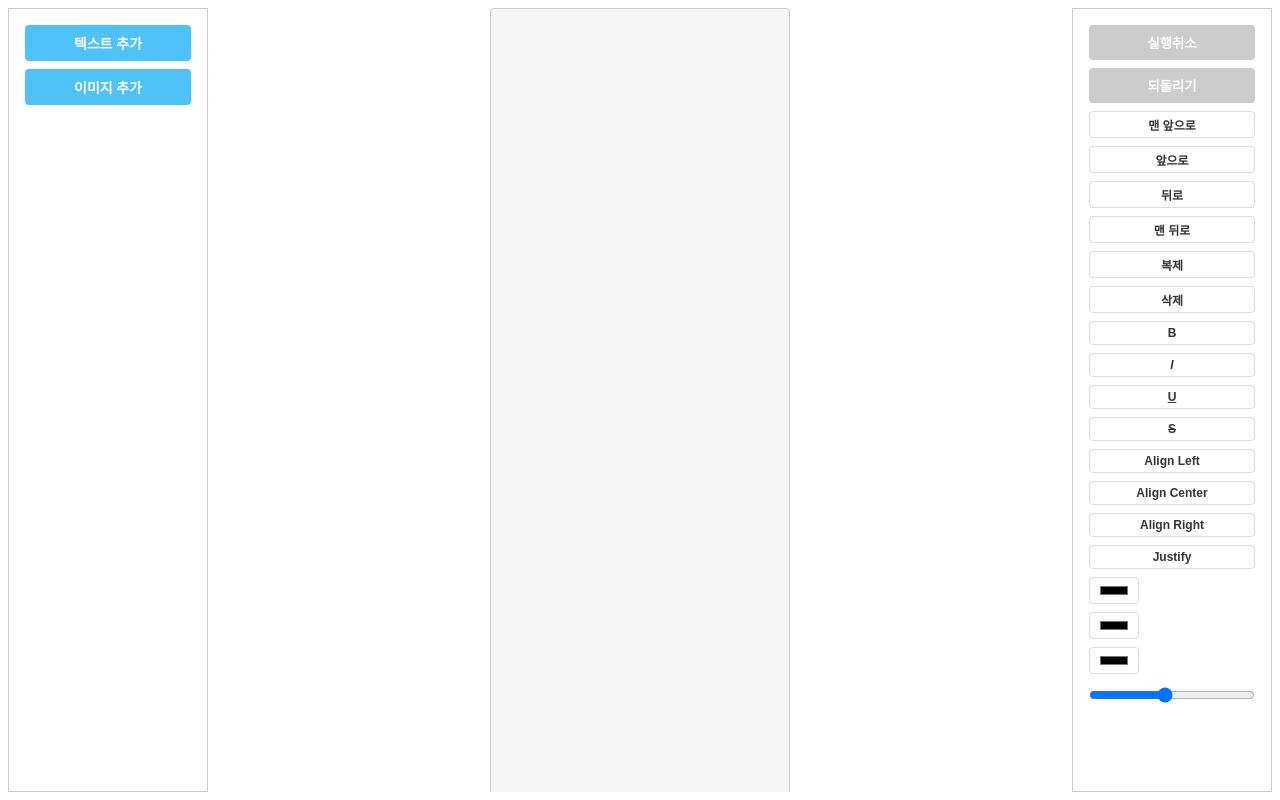
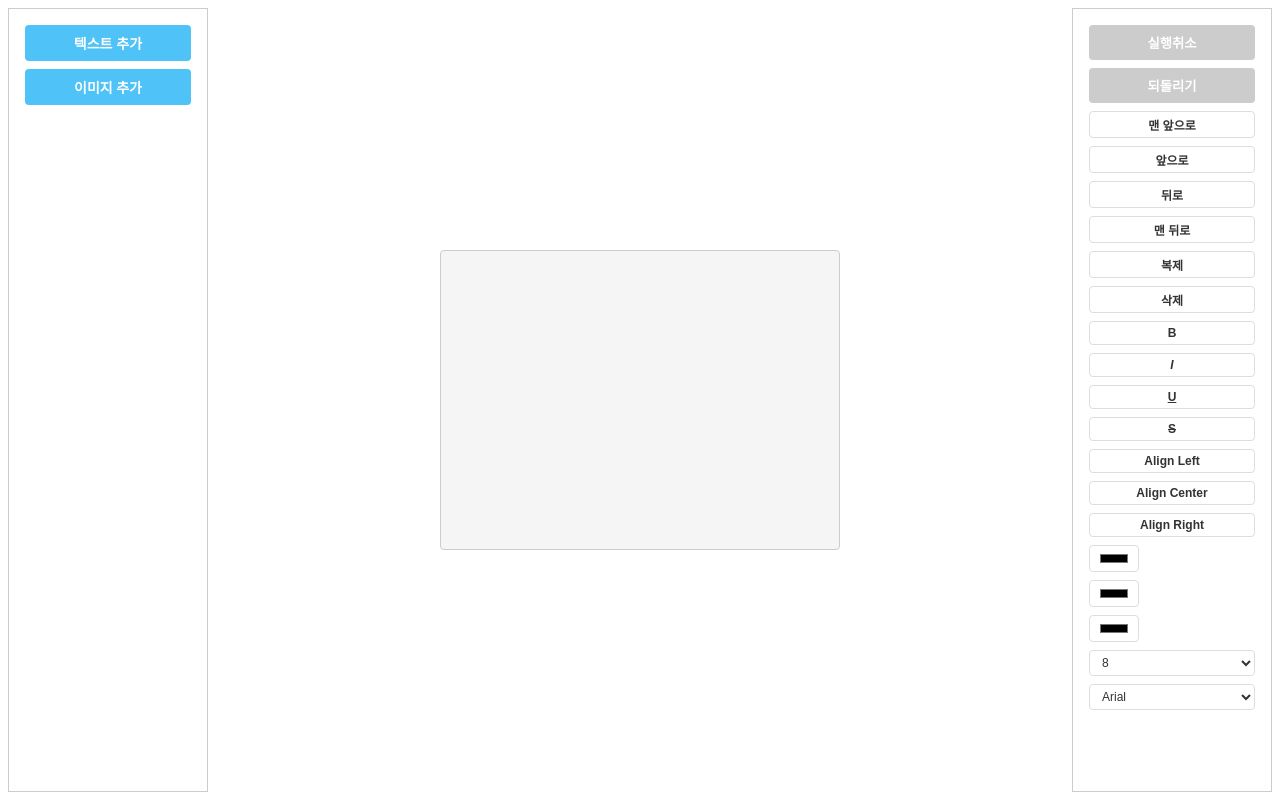
Before and after one commit to asdfghjkkl11/svelte_image_editor, a Svelte app: page / in a window 1280 px wide. Built offline with nearby package versions, Linux system fonts and the light colour scheme.

Commit message:
에디터 개발중

```diff
--- a/src/App.svelte
+++ b/src/App.svelte
@@ -1,49 +1,20 @@
 <script>
     import "./global.css";
-    import Itembox from './components/Itembox.svelte';
-    import Toolbox from './components/Toolbox.svelte';
-    import Editor from './components/Editor.svelte';
+    import ImageEditor from "./components/ImageEditor.svelte";
 
-    let editorAction = { type: null, payload: null };
-
-    let current_history_index = 0;
-    let history_length = 0;
-
-    function handleHistoryUpdate(event) {
-        current_history_index = event.detail.current_history_index;
-        history_length = event.detail.history_length;
-    }
-
-    function handleToolboxAction(event) {
-        editorAction = event.detail;
-    }
-
-    function handleAddImageObject(event) {
-        editorAction = { type: 'add_image_object', payload: event.detail };
+    let option = {
+        width: 800,
+        height: 600,
     }
 </script>
 
 <div class="editor-container">
-    <Itembox
-        on:add_text_object={() => (editorAction = { type: 'add_text_object' })}
-        on:add_image_object={handleAddImageObject}
-    />
-    <Editor
-        bind:action={editorAction}
-        on:history_updated={handleHistoryUpdate}
-    />
-    <Toolbox
-        on:action={handleToolboxAction}
-        {current_history_index}
-        {history_length}
-    />
+    <ImageEditor {option}/>
 </div>
 
 <style>
     .editor-container {
         height: 100vh;
-        padding: 8px;
         display: flex;
-        gap: 1rem;
     }
 </style>
--- a/src/components/Editor.svelte
+++ b/src/components/Editor.svelte
@@ -6,9 +6,10 @@
     const dispatch = createEventDispatcher();
 
     // 1. 상수 및 상태 변수 선언
-    export let width = 600; // 외부에서 받는 캔버스 너비
-    export let height = 1800; // 외부에서 받는 캔버스 높이
-    export let scale = 0.5; // 캔버스 스케일(확대/축소 비율)
+    export let option;
+    let width = option.width; // 외부에서 받는 캔버스 너비
+    let height = option.height; // 외부에서 받는 캔버스 높이
+    let scale = option.scale; // 캔버스 스케일(확대/축소 비율)
     let canvas_y = (height * scale) / 2; // 캔버스의 Y 중심 좌표(스케일 적용)
 
     // 오브젝트(사각형 등) 상태 배열
@@ -37,20 +38,6 @@
     let is_history_action = false;
     let is_editing_text = false;
 
-    // 사각형 색상 팔레트
-    const colors = [
-        '#4fc3f7', // 하늘색
-        '#ffb74d', // 주황색
-        '#81c784', // 초록색
-        '#ba68c8', // 보라색
-        '#ff8a65', // 연한 주황색
-        '#64b5f6', // 파란색
-        '#ffd54f', // 노란색
-        '#e57373', // 빨간색
-        '#4db6ac', // 청록색
-        '#7986cb', // 인디고색
-    ];
-
     let canvas_wrapper;
     let canvas_container;
     let canvas;
@@ -59,12 +46,6 @@
 
     // Single prop to trigger actions from parent
     export let action = { type: null, payload: null };
-
-    // 2. 유틸 함수
-    // 랜덤 색상 반환
-    function get_random_color() {
-        return colors[Math.floor(Math.random() * colors.length)];
-    }
 
     // 사각형별 rotate-handle 위치(top/bottom) 반환
     function get_rotate_handle_position(obj) {
@@ -276,20 +257,19 @@
 
     // 텍스트 서식 적용 함수
     function format_text(command, value = null) {
+        document.execCommand("styleWithCSS", true, null);
         document.execCommand(command, false, value);
         objects = objects;
     }
 
     function change_font_size(value) {
+        document.execCommand("styleWithCSS", true, null);
         document.execCommand('fontSize', false, '7');
-        let fontElements =
-            selected_object.text_element.querySelector('font[size="7"]');
-        fontElements.removeAttribute('size');
-        fontElements.style.fontSize = `${value}px`;
-        fontElements.outerHTML
-            .replace('<font', '<span')
-            .replace('</font>', '</span>');
-        let text = fontElements.outerHTML;
+
+        let text = selected_object.text_element.innerHTML;
+        text = text.replaceAll('xxx-large', `${value.value}px`);
+
+        document.execCommand('selectAll', false, null);
         document.execCommand('delete', false, null);
         document.execCommand('insertHTML', false, text);
         objects = objects;
--- /dev/null
+++ b/src/components/ImageEditor.svelte
@@ -0,0 +1,82 @@
+<script>
+    import Itembox from './Itembox.svelte';
+    import Toolbox from './Toolbox.svelte';
+    import Editor from './Editor.svelte';
+
+    export let option
+
+    let default_option ={
+        width: 600,
+        height: 1800,
+        scale: 0.5,
+        undo: true,
+        redo: true,
+        forward: true,
+        backward: true,
+        duplicate: true,
+        delete: true,
+        bold: true,
+        italic: true,
+        underline: true,
+        strike: true,
+        text_align: true,
+        color: true,
+        background_color: true,
+        object_background_color: true,
+        font_size: true,
+        font_family: true,
+    };
+
+    option = {
+        ...default_option,
+        ...option
+    };
+
+    let editorAction = { type: null, payload: null };
+
+    let current_history_index = 0;
+    let history_length = 0;
+
+    function handleHistoryUpdate(event) {
+        current_history_index = event.detail.current_history_index;
+        history_length = event.detail.history_length;
+    }
+
+    function handleToolboxAction(event) {
+        editorAction = event.detail;
+    }
+
+    function handleAddImageObject(event) {
+        editorAction = { type: 'add_image_object', payload: event.detail };
+    }
+</script>
+
+<div class="editor-container">
+    <Itembox
+            on:add_text_object={() => (editorAction = { type: 'add_text_object' })}
+            on:add_image_object={handleAddImageObject}
+            {option}
+    />
+    <Editor
+            bind:action={editorAction}
+            on:history_updated={handleHistoryUpdate}
+            {option}
+    />
+    <Toolbox
+            on:action={handleToolboxAction}
+            {current_history_index}
+            {history_length}
+            {option}
+    />
+</div>
+
+<style>
+    .editor-container {
+        width: 100%;
+        height: 100%;
+        padding: 8px;
+        display: flex;
+        gap: 1rem;
+        position: relative;
+    }
+</style>
--- a/src/components/Toolbox.svelte
+++ b/src/components/Toolbox.svelte
@@ -111,13 +111,6 @@
         >
             Align Right
         </button>
-        <button
-            class="tool-btn"
-            on:click|stopPropagation={() =>
-                handle_action('format_text', { command: 'justifyFull' })}
-        >
-            Justify
-        </button>
         <input
             type="color"
             class="tool-btn"
@@ -151,18 +144,50 @@
             on:focus={() => handle_action('text_edit_start')}
             on:blur={() => handle_action('text_edit_end')}
         />
-        <input
-            type="range"
+        <select
             class="tool-btn"
             on:change={(e) =>
-                handle_action('change_font_size', { value: e.target.value })}
+            handle_action('change_font_size', {
+                value: e.target.value,
+            })}
             on:mousedown|stopPropagation
             on:focus={() => handle_action('text_edit_start')}
             on:blur={() => handle_action('text_edit_end')}
-            min="10"
-            max="100"
-            step="1"
-        />
+        >
+            <option value="8">8</option>
+            <option value="9">9</option>
+            <option value="10">10</option>
+            <option value="11">11</option>
+            <option value="12">12</option>
+            <option value="14">14</option>
+            <option value="16">16</option>
+            <option value="18">18</option>
+            <option value="20">20</option>
+            <option value="22">22</option>
+            <option value="24">24</option>
+            <option value="26">26</option>
+            <option value="28">28</option>
+            <option value="36">36</option>
+            <option value="48">48</option>
+            <option value="72">72</option>
+        </select>
+        <select
+            class="tool-btn"
+            on:change={(e) =>
+                handle_action('format_text', {
+                    command: 'fontName',
+                    value: e.target.value,
+                })}
+            on:mousedown|stopPropagation
+            on:focus={() => handle_action('text_edit_start')}
+            on:blur={() => handle_action('text_edit_end')}
+        >
+            <option value="Arial">Arial</option>
+            <option value="Verdana">Verdana</option>
+            <option value="Georgia">Georgia</option>
+            <option value="Times New Roman">Times New Roman</option>
+            <option value="Courier New">Courier New</option>
+        </select>
     </div>
 </div>
 
```
